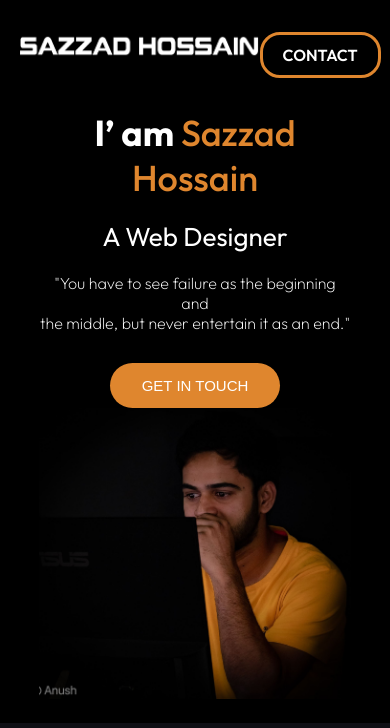
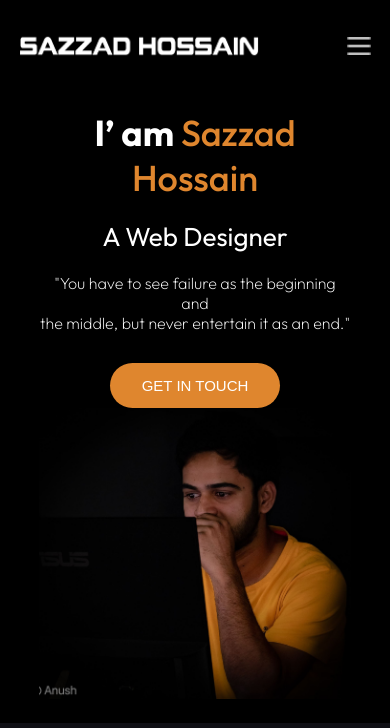
Before and after one commit to SAZZADHOSSAIN111/sazzadhossain.net, a plain HTML site: page index.html in a window 390 px wide. Shown: the top 728 px of the page. Drawn offline with Linux system fonts and the light colour scheme.

Commit message:
new update

```diff
--- a/index.html
+++ b/index.html
@@ -23,8 +23,8 @@
             <li><a href="#">TESTIMONIALS</a></li>
             <li><a href="#">CONTACT</a></li>
         </ul>
-        <div class="contact-1">
-            <li><a href="#" class="contact">CONTACT</a></li>
+        <div class="contact" >
+           <img src="images/menu.png" alt="">
         </div>
     </nav>
     <div class="hero">
@@ -67,8 +67,5 @@
         </div>
 
     </div>
-
-
-
 </body>
 </html>
--- a/personal.css
+++ b/personal.css
@@ -35,7 +35,7 @@ body{
     font-weight: 600;
 }
 
-.navigation ul :nth-child(6), .contact{
+.navigation ul :nth-child(6){
     border: 3px solid #DF862E;
     padding: 10px 20px;
     border-radius: 20px;
--- a/responsive.css
+++ b/responsive.css
@@ -51,11 +51,18 @@
         display: block;
     }
 
+    .contact img{
+        height: 18px;
+        margin: 5px 0 0 20px;
+
+    }
+
     .navigation{
        display: grid;
        grid-template-columns: auto auto;
        justify-content: space-between;
        align-items: center;
+       /* justify-content: center; */
     }
     .aboutme-blackbackground{
         height: 250px;
```
Also changed, not shown: images/menu.png (added).
